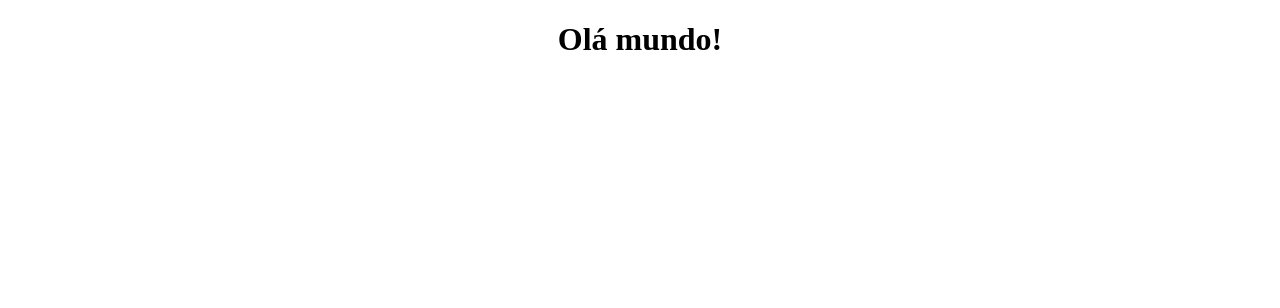
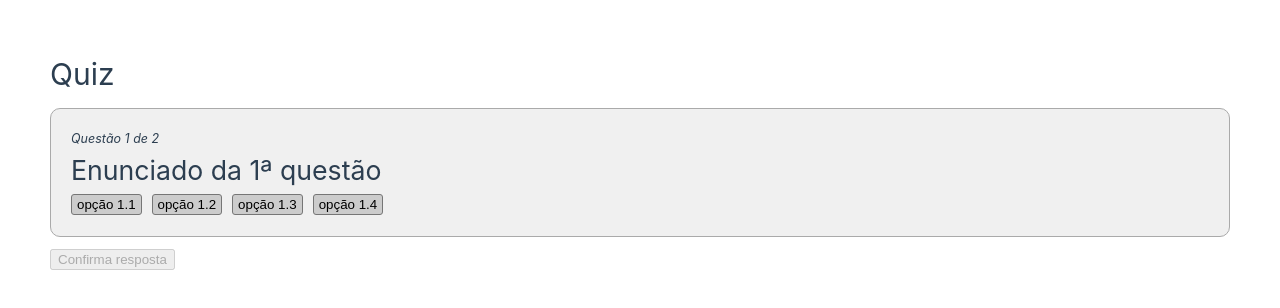
Before and after one commit to amccampos/fwjs, an Angular app in the folder quiz/: page / in a window 1280 px wide. Shown: the top 308 px of the page. Built offline with nearby package versions, Linux system fonts and the light colour scheme.

Commit message:
Aula de 18/04.

```diff
--- a/quiz/src/app/app.component.ts
+++ b/quiz/src/app/app.component.ts
@@ -1,14 +1,8 @@
-import { Component } from '@angular/core';
+import { Component } from '@angular/core'
 
 @Component({
   selector: 'app-root',
-  template: '<h1>Olá mundo!</h1>',
-  styles: [`
-    h1 {
-      text-align: center;
-    }
-  `]
+  template: `<app-quiz></app-quiz>`
 })
 export class AppComponent {
-  title = 'quiz';
 }
--- /dev/null
+++ b/quiz/src/app/components/question.component.ts
@@ -0,0 +1,43 @@
+import { Component, EventEmitter, Input, Output } from "@angular/core"
+
+export interface Question {
+  statement: string  // enunciado da questão
+  options: string[]  // opções da questão
+  selection?: number // índice da opção selecionada, se houver
+}
+
+@Component({
+  selector: 'app-question',
+  template: `
+    <h2>{{ statement }}</h2>
+    <button *ngFor="let option of options; let i = index"
+      [ngClass]="{ selected: i === selection }"
+      (click)="onSelection.emit(i)">
+      {{ option }}
+    </button>
+  `,
+  styles: [`
+    h2 {
+      font-weight: normal;
+      font-size: 20pt;
+      margin-top: 0;
+    }
+    button {
+      margin-right: 10px;
+      background-color: #ccc;
+      border: 1px solid rgb(118, 118, 118);
+      border-radius: 3px;
+      padding: 2px 5px;
+    }
+    .selected {
+      font-weight: bold;
+      background-color: #aaa;
+    }
+  `]
+})
+export class QuestionComponent {
+   @Input() statement!: string    // enunciado da questão
+   @Input() options!: string[]    // opções da questão
+   @Input() selection?: number    // índice da opção selecionada, se houver
+   @Output() onSelection = new EventEmitter<number>() // quando o usuário selecionar uma opção, passa seu índice
+}
--- /dev/null
+++ b/quiz/src/app/components/quiz.component.ts
@@ -0,0 +1,93 @@
+import { Component } from "@angular/core"
+import { Question } from "./question.component"
+import { Answer } from "./results.component"
+
+@Component({
+  selector: 'app-quiz',
+  template: `
+    <div class="quizPane">
+      <h1>Quiz</h1>
+      <div *ngIf="showResults(); else questionBlock">
+        <div class="questionPane">
+          <app-results [answers]="answers"></app-results>
+        </div>
+        <button (click)="reset()">Reinicia</button>
+      </div>
+      <ng-template #questionBlock>
+        <div class="questionPane">
+          <div class="questionNumber">
+            Questão {{ currentQuestion + 1 }} de {{ questions.length }}
+          </div>
+          <app-question
+            [statement]="questions[currentQuestion].statement"
+            [options]="questions[currentQuestion].options"
+            [selection]="currentOption"
+            (onSelection)="select($event)"
+          ></app-question>
+        </div>
+        <button (click)="confirm()" [disabled]="currentOption === undefined">
+          Confirma resposta
+        </button>
+      </ng-template>
+    </div>
+  `,
+  styles: [`
+    .quizPane {
+      padding: 50px;
+    }
+    .questionPane {
+      padding: 20px;
+      margin: 10px 0;
+      border-radius: 10px;
+      border: 1px solid #aaa;
+      background-color: #f0f0f0;
+    }
+    .questionNumber {
+      font-style: italic;
+      font-size: smaller;
+    }
+  `]
+})
+export class QuizComponent {
+  questions: Question[] = [
+    {
+      statement: 'Enunciado da 1ª questão',
+      options: ['opção 1.1', 'opção 1.2', 'opção 1.3', 'opção 1.4']
+    },
+    {
+      statement: 'Enunciado da 2ª questão',
+      options: ['opção 2.1', 'opção 2.2', 'opção 2.3', 'opção 2.4']
+    },
+  ]
+  currentQuestion = 0
+  currentOption: number | undefined
+  answers: Answer[] = []
+
+  showResults = () => this.currentQuestion >= this.questions.length
+
+  /** Atualiza a opção selecionada pelo usuário. */
+  select(optionIndex: number) {
+    this.currentOption = optionIndex
+  }
+
+  /** Confirma a opção selecionada pelo usuário como resposta da questão atual. */
+  confirm() {
+    if (this.currentOption !== undefined) {
+      const question = this.questions[this.currentQuestion]
+      this.answers[this.currentQuestion] = {
+        statement: question.statement,
+        option: question.options[this.currentOption]
+      }
+    }
+    // depois de confirmar a resposta, vai para próxima questão e cancela a opção selecionada
+    this.currentQuestion++
+    this.currentOption = undefined
+  }
+
+  /** Reinicia o quiz, começando da 1ª questão e sem opção selecionada. */
+  reset() {
+    this.currentQuestion = 0
+    this.currentOption = undefined
+  }
+
+}
--- /dev/null
+++ b/quiz/src/app/components/results.component.ts
@@ -0,0 +1,28 @@
+import { Component, Input } from "@angular/core"
+
+/** Dados da resposta de uma questão. */
+export interface Answer {
+  statement: string  // enunciado da questão
+  option: string     // resposta da opção escolhida
+}
+
+@Component({
+  selector: 'app-results',
+  template: `
+    <div class="questionResult" *ngFor="let answer of answers; let i = index">
+      <h3>Questão {{ i + 1 }}</h3>
+      {{ answer.statement }}: {{ answer.option }}
+    </div>
+  `,
+  styles: [`
+    .questionResult + .questionResult {
+      margin-top: 10px;
+    }
+    .questionResult h3 {
+      margin: 0;
+    }
+  `]
+})
+export class ResultsComponent {
+  @Input() answers!: Answer[]
+}
--- a/quiz/src/styles.css
+++ b/quiz/src/styles.css
@@ -1 +1,76 @@
 /* You can add global styles to this file, and also import other style files */
+
+/* color palette from <https://github.com/vuejs/theme> */
+:root {
+  --vt-c-white: #ffffff;
+  --vt-c-white-soft: #f8f8f8;
+  --vt-c-white-mute: #f2f2f2;
+
+  --vt-c-black: #181818;
+  --vt-c-black-soft: #222222;
+  --vt-c-black-mute: #282828;
+
+  --vt-c-indigo: #2c3e50;
+
+  --vt-c-divider-light-1: rgba(60, 60, 60, 0.29);
+  --vt-c-divider-light-2: rgba(60, 60, 60, 0.12);
+  --vt-c-divider-dark-1: rgba(84, 84, 84, 0.65);
+  --vt-c-divider-dark-2: rgba(84, 84, 84, 0.48);
+
+  --vt-c-text-light-1: var(--vt-c-indigo);
+  --vt-c-text-light-2: rgba(60, 60, 60, 0.66);
+  --vt-c-text-dark-1: var(--vt-c-white);
+  --vt-c-text-dark-2: rgba(235, 235, 235, 0.64);
+}
+
+/* semantic color variables for this project */
+:root {
+  --color-background: var(--vt-c-white);
+  --color-background-soft: var(--vt-c-white-soft);
+  --color-background-mute: var(--vt-c-white-mute);
+
+  --color-border: var(--vt-c-divider-light-2);
+  --color-border-hover: var(--vt-c-divider-light-1);
+
+  --color-heading: var(--vt-c-text-light-1);
+  --color-text: var(--vt-c-text-light-1);
+
+  --section-gap: 160px;
+}
+
+@media (prefers-color-scheme: dark) {
+  :root {
+    --color-background: var(--vt-c-black);
+    --color-background-soft: var(--vt-c-black-soft);
+    --color-background-mute: var(--vt-c-black-mute);
+
+    --color-border: var(--vt-c-divider-dark-2);
+    --color-border-hover: var(--vt-c-divider-dark-1);
+
+    --color-heading: var(--vt-c-text-dark-1);
+    --color-text: var(--vt-c-text-dark-2);
+  }
+}
+
+*,
+*::before,
+*::after {
+  box-sizing: border-box;
+  margin: 0;
+  position: relative;
+  font-weight: normal;
+}
+
+body {
+  min-height: 100vh;
+  color: var(--color-text);
+  background: var(--color-background);
+  transition: color 0.5s, background-color 0.5s;
+  line-height: 1.6;
+  font-family: Inter, -apple-system, BlinkMacSystemFont, 'Segoe UI', Roboto, Oxygen, Ubuntu,
+    Cantarell, 'Fira Sans', 'Droid Sans', 'Helvetica Neue', sans-serif;
+  font-size: 15px;
+  text-rendering: optimizeLegibility;
+  -webkit-font-smoothing: antialiased;
+  -moz-osx-font-smoothing: grayscale;
+}
```
Also changed, not shown: quiz/src/app/app.module.ts (+10 -4 lines).
